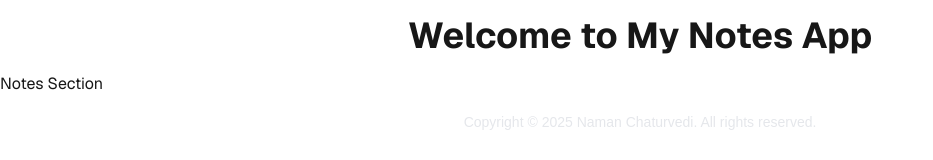
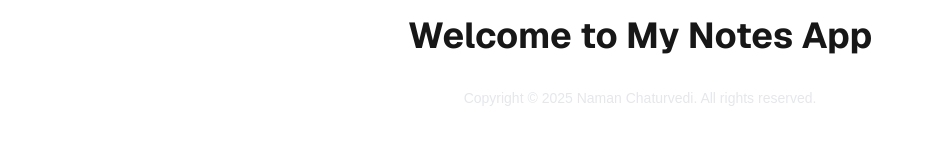
Before and after one commit to naman-1905/Notes-App, a Next.js app: page / in a window 1280 px wide. Shown: the top 160 px of the page, without its empty margins (0-933 px from the left). Built offline with nearby package versions, Linux system fonts and the light colour scheme.

Commit message:
Updated the Notes Section

```diff
--- a/app/components/NotesSection.js
+++ b/app/components/NotesSection.js
@@ -4,7 +4,9 @@ function NotesSection() {
   return (
    <div className="font-sans">
       <h1 className="text-4xl font-bold text-center px-4 py-4">Welcome to My Notes App</h1>
-      Notes Section
+      <div>
+
+      </div>
     </div>
   )
 }
```
